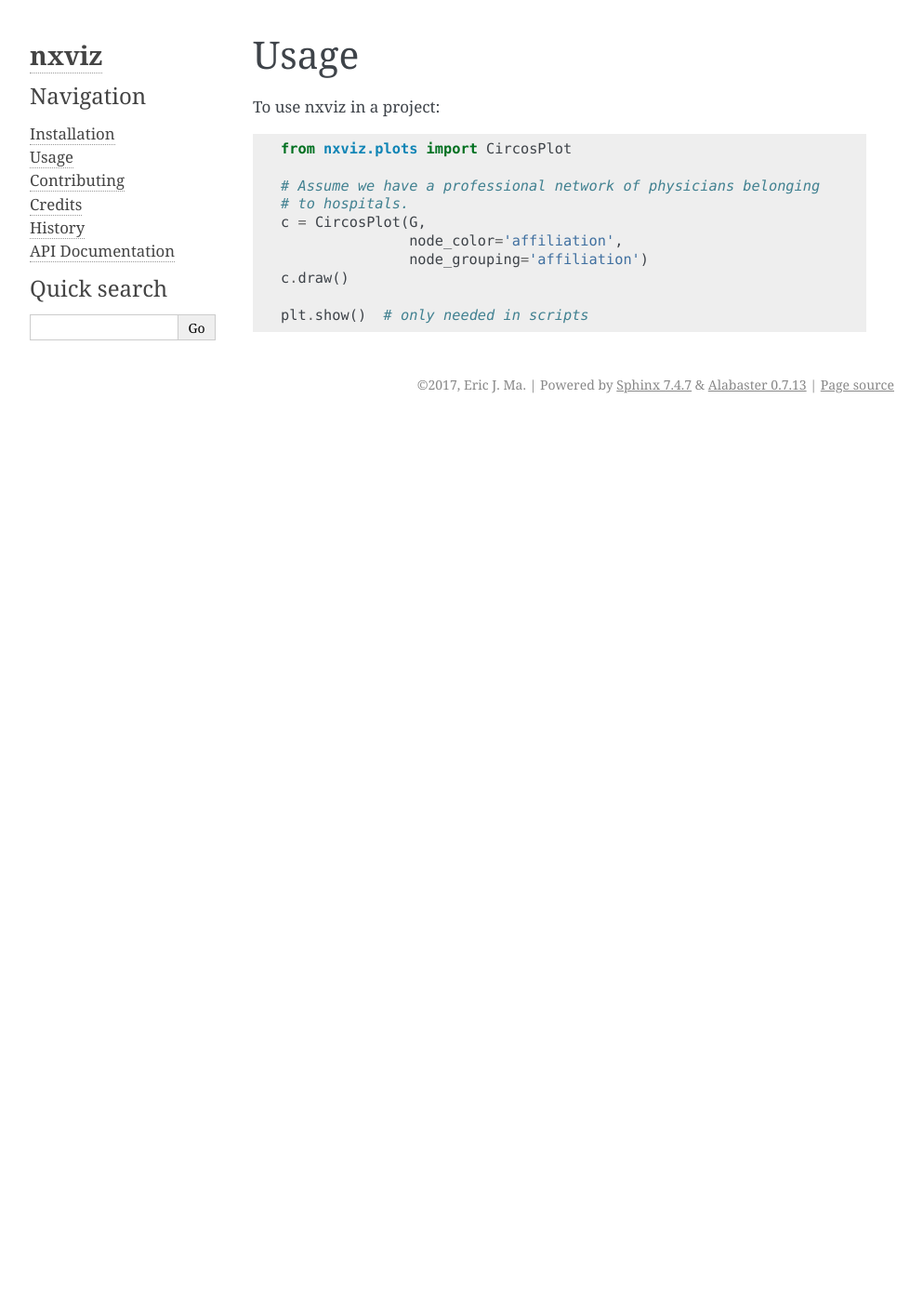
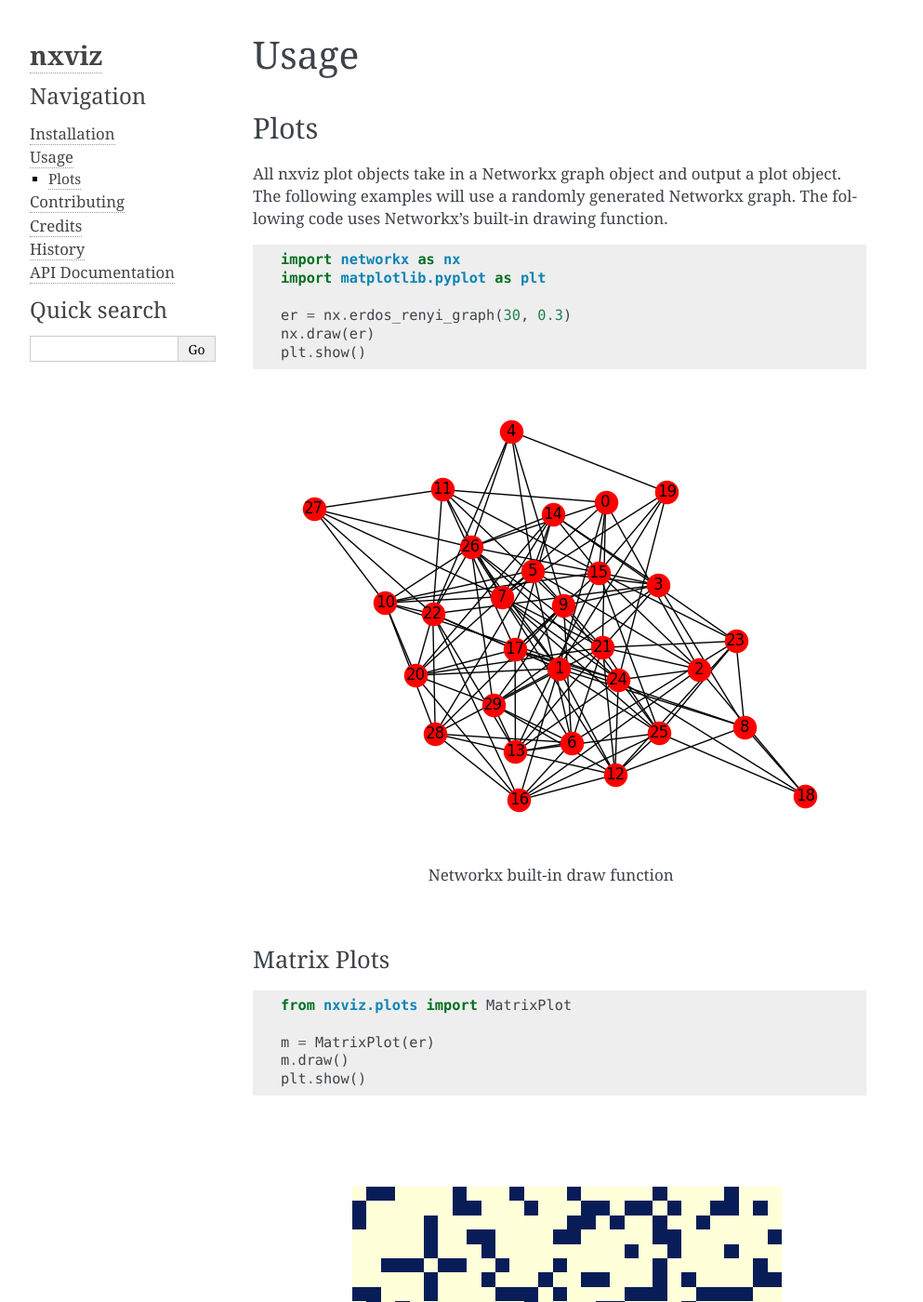
Before and after one commit to ericmjl/nxviz, a Sphinx documentation site: the page built from docs/usage.rst, in a window 1280 px wide and 1400 px high. Shown: the whole window at 93% size, without its empty margins (148-1141 px from the left). Built offline with Sphinx 7.4.7, drawn with Linux system fonts in a browser that asks for light colours; some of the changed text lies outside the part shown.

Commit message:
Updated usage page of docs

```diff
--- a/docs/usage.rst
+++ b/docs/usage.rst
@@ -7,15 +7,78 @@ Usage
    :maxdepth: 4
 
 
-To use nxviz in a project::
+.. To use nxviz in a project::
+..
+..     from nxviz.plots import CircosPlot
+..
+..     # Assume we have a professional network of physicians belonging
+..     # to hospitals.
+..     c = CircosPlot(G,
+..                    node_color='affiliation',
+..                    node_grouping='affiliation')
+..     c.draw()
+..
+..     plt.show()  # only needed in scripts
+
+Plots
+=====
+All nxviz plot objects take in a Networkx graph object and output a plot object. The following examples will use a randomly generated Networkx graph. The following code uses Networkx's built-in drawing function. ::
+
+    import networkx as nx
+    import matplotlib.pyplot as plt
+
+    er = nx.erdos_renyi_graph(30, 0.3)
+    nx.draw(er)
+    plt.show()
+
+..  figure:: images/er_nx.png
+
+    Networkx built-in draw function
+
+
+Matrix Plots
+------------
+
+::
+
+    from nxviz.plots import MatrixPlot
+
+    m = MatrixPlot(er)
+    m.draw()
+    plt.show()
+
+..  figure:: images/er_matrix.png
+
+    nxviz matrix plot
+
+
+Arc Plots
+---------
+
+::
+
+    from nxviz.plots import ArcPlot
+
+    a = ArcPlot(er)
+    a.draw()
+    plt.show()
+
+..  figure:: images/er_arc.png
+
+    nxviz arc plot
+
+
+Circos Plots
+------------
+
+::
 
     from nxviz.plots import CircosPlot
 
-    # Assume we have a professional network of physicians belonging
-    # to hospitals.
-    c = CircosPlot(G,
-                   node_color='affiliation',
-                   node_grouping='affiliation')
+    c = CircosPlot(er)
     c.draw()
+    plt.show()
 
-    plt.show()  # only needed in scripts
+..  figure:: images/er_circos.png
+
+    nxviz Circos plot
```
Also changed, not shown: docs/images/er_arc.png (added), docs/images/er_circos.png (added), docs/images/er_matrix.png (added), docs/images/er_nx.png (added).
